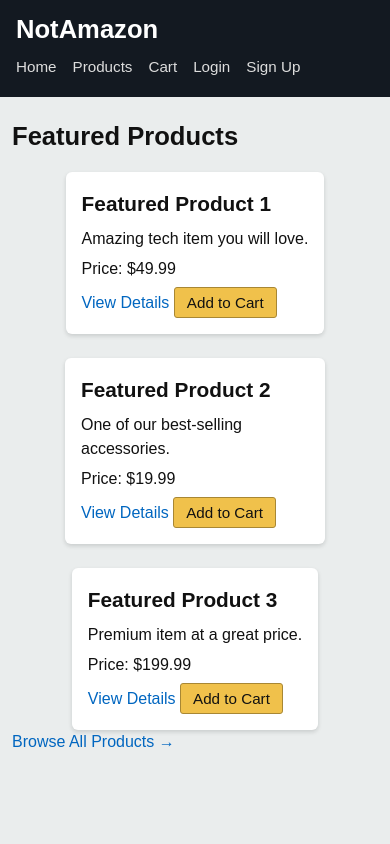
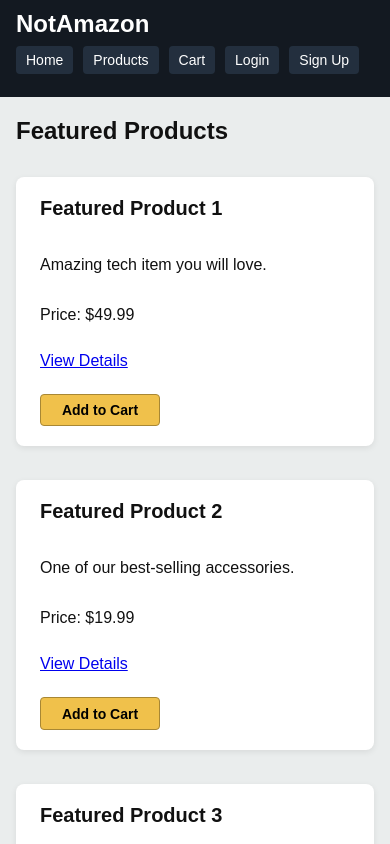
Before and after one commit to CThopps/NotAmazon, a website: page public/index.html in a window 390 px wide. Shown: the top 844 px of the page. Drawn offline with Linux system fonts and the light colour scheme; no server answers.

Commit message:
Add visual Design 2
- improve design to better mimic Amazon design

```diff
--- a/public/styles.css
+++ b/public/styles.css
@@ -1,168 +1,254 @@
-/* ---------- Base layout ---------- */
+/* ===========================
+   GLOBAL: Layout & Typography
+   =========================== */
 
-*,
-*::before,
-*::after {
+* {
     box-sizing: border-box;
-    margin: 0;
-    padding: 0;
 }
 
 body {
+    margin: 0;
     font-family: Arial, Helvetica, sans-serif;
-    background-color: #eaeded; /* Amazon-ish grey */
+    background-color: #eaeded;          /* Amazon-style grey */
     color: #111;
-    line-height: 1.5;
 }
 
-a {
-    color: #0066c0;
-    text-decoration: none;
+/* Main content wrapper */
+main {
+    max-width: 1200px;
+    margin: 20px auto;
+    padding: 0 16px;
 }
 
-a:hover {
-    text-decoration: underline;
-}
-
-/* ---------- Header / Nav ---------- */
+/* ===========================
+   HEADER & NAVIGATION (all pages)
+   =========================== */
 
 header {
-    background-color: #131921;          /* dark Amazon top bar */
-    color: #fff;
-    padding: 12px 40px;
-    display: flex;
-    flex-direction: column;
-    gap: 8px;
+    background-color: #131921;          /* Amazon dark blue */
+    color: white;
+    padding: 10px 16px;
 }
 
 header h1 {
-    font-size: 1.6rem;
-    font-weight: 700;
+    margin: 0;
+    font-size: 24px;
 }
 
 nav {
+    margin-top: 8px;
     display: flex;
     flex-wrap: wrap;
-    gap: 16px;
+    gap: 10px;
     align-items: center;
 }
 
 nav a {
-    color: #ddd;
-    font-size: 0.95rem;
+    color: white;
+    text-decoration: none;
+    padding: 6px 10px;
+    border-radius: 4px;
+    font-size: 14px;
+    background-color: #232f3e;          /* slightly lighter */
 }
 
 nav a:hover {
-    color: #fff;
+    background-color: #37475a;
 }
 
-/* Logout form inline in nav */
 nav form {
-    display: inline-block;
+    margin: 0;
 }
 
-/* ---------- Main container ---------- */
-
-main {
-    max-width: 1200px;
-    margin: 20px auto 40px auto;
-    padding: 0 20px;
+nav button {
+    background-color: #232f3e;
+    color: white;
+    border: none;
+    padding: 6px 10px;
+    border-radius: 4px;
+    cursor: pointer;
+    font-size: 14px;
 }
 
-main h2 {
-    font-size: 1.6rem;
-    margin-bottom: 16px;
+nav button:hover {
+    background-color: #37475a;
 }
 
-/* ---------- Buttons ---------- */
+#user-info {
+    margin-top: 6px;
+    font-size: 13px;
+    color: #d5d9d9;
+}
+
+/* ===========================
+   GLOBAL BUTTON STYLE
+   (applies everywhere unless overridden)
+   =========================== */
 
 button,
-input[type="submit"] {
-    background-color: #f0c14b;      /* Amazon yellow */
-    color: #111;
+.btn-primary {
+    background-color: #f0c14b;
     border: 1px solid #a88734;
-    border-radius: 3px;
-    padding: 6px 12px;
-    font-size: 0.95rem;
+    padding: 0.45rem 1rem;
+    border-radius: 4px;
     cursor: pointer;
+    font-weight: 600;
+    font-size: 14px;
+    min-width: 120px;
+    text-align: center;
 }
 
 button:hover,
-input[type="submit"]:hover {
-    background-color: #f5d47a;
+.btn-primary:hover {
+    background-color: #e2b33c;
 }
 
-/* ---------- Product cards ---------- */
-
-.product {
-    background-color: #fff;
-    border-radius: 6px;
-    padding: 16px;
-    box-shadow: 0 2px 4px rgba(15, 17, 17, 0.15);
+/* Secondary/grey buttons (if you want to apply manually) */
+button.secondary {
+    background-color: #e7e9ec;
+    border-color: #a2a6ac;
 }
 
-.product h3,
-.product h2 {
-    font-size: 1.3rem;
-    margin-bottom: 8px;
+button.secondary:hover {
+    background-color: #d5d7da;
+}
+
+/* ===========================
+   PRODUCT LISTS (Catalogue & Home Featured)
+   =========================== */
+
+/* Container for product lists */
+#product-list,
+#featured-products {
+    display: flex;
+    flex-direction: column;   /* one card per row */
+    gap: 1.5rem;
+    max-width: 900px;
+    margin: 2rem auto;
+}
+
+/* Product card as a horizontal row */
+.product {
+    background-color: #ffffff;
+    border-radius: 8px;
+    box-shadow: 0 2px 6px rgba(0, 0, 0, 0.08);
+    padding: 1.25rem 1.5rem;
+
+    display: flex;            /* horizontal layout */
+    align-items: flex-start;
+    gap: 1.5rem;
+}
+
+/* Product title & text */
+.product h2,
+.product h3 {
+    margin: 0 0 0.5rem;
+    font-size: 1.25rem;
 }
 
 .product p {
-    margin-bottom: 6px;
+    margin: 0.25rem 0;
 }
 
-.product form {
-    margin-top: 6px;
+.product strong {
+    font-weight: 600;
 }
 
-/* ---------- Catalogue grid (4 per row) ---------- */
-
-#product-list {
-    display: grid;
-    grid-template-columns: repeat(4, minmax(0, 1fr));
-    gap: 24px;
+/* Let text area expand */
+.product h2,
+.product h3,
+.product p {
+    flex: 1 1 auto;
 }
 
-#product-list .product {
-    max-width: 260px;
-    margin: 0 auto;
+/* Forms on the right side (View Details / Add to Cart) */
+.product form {
+    margin: 0;
 }
 
-/* ---------- Home featured grid (3 centered) ---------- */
-
-#featured-products {
-    display: grid;
-    grid-template-columns: repeat(3, minmax(0, 1fr));
-    gap: 24px;
-    max-width: 900px;
-    margin: 0 auto;
+/* First form (View Details) gets pushed to the far right */
+.product form:first-of-type {
+    margin-left: auto;
 }
 
-#featured-products .product {
-    max-width: 260px;
-    margin: 0 auto;
+/* Space between the two product buttons */
+.product form + form {
+    margin-left: 0.5rem;
 }
 
-/* ---------- Cart & tables ---------- */
-
-table {
-    border-collapse: collapse;
-    width: 100%;
-    background-color: #fff;
+/* Fix the two action forms to same width & center buttons */
+.product form:nth-of-type(1),
+.product form:nth-of-type(2) {
+    flex: 0 0 140px;      /* fixed width column */
+    display: flex;
+    justify-content: center;
 }
 
-th,
-td {
-    border: 1px solid #ddd;
-    padding: 8px;
-    text-align: left;
+/* ===========================
+   CART PAGE (layout of items & buttons)
+   =========================== */
+
+/* Cart main heading */
+main h2 {
+    margin-top: 0;
 }
 
-th {
-    background-color: #f3f3f3;
+/* Each cart item card */
+main section article {
+    background-color: #ffffff;
+    border-radius: 6px;
+    padding: 12px 14px;
+    box-shadow: 0 1px 3px rgba(15, 17, 17, 0.12);
+    margin-bottom: 10px;
+
+    /* Horizontal layout: text on left, actions on right */
+    display: flex;
+    justify-content: space-between;
+    align-items: flex-start;
+    gap: 16px;
 }
 
-/* ---------- Forms (login / signup / checkout) ---------- */
+/* Text section (product name, price, quantity text) */
+main section article h3,
+main section article p {
+    margin: 4px 0;
+}
+
+/* Right side wrapper for Update + Remove */
+.cart-actions {
+    display: flex;
+    flex-wrap: wrap;          /* so they wrap nicely on small screens */
+    gap: 8px;
+    align-items: center;
+}
+
+/* Each form (Update / Remove) in cart actions */
+.cart-actions form {
+    margin: 0;
+    display: flex;
+    align-items: center;
+    gap: 4px;
+}
+
+/* Quantity input in cart: keep it narrow */
+.cart-actions input[type="number"] {
+    width: 60px;
+}
+
+/* Slightly tighter button for remove (optional) */
+form[action="/cart/remove"] button {
+    min-width: 250px;
+    margin-top: 15px;
+}
+
+form[action="/cart/update"] button {
+    min-width: 250px;
+    margin-top: 15px;
+}
+
+/* ===========================
+   FORMS (Login, Signup, Checkout, Admin)
+   =========================== */
 
 form div,
 form label {
@@ -176,40 +262,66 @@ input[type="password"],
 input[type="number"],
 select,
 textarea {
+    padding: 6px 8px;
+    border-radius: 4px;
+    border: 1px solid #a2a6ac;
     width: 100%;
-    max-width: 350px;
-    padding: 6px 8px;
-    margin-top: 4px;
-    border-radius: 3px;
-    border: 1px solid #a6a6a6;
+    max-width: 320px;
+    font-size: 14px;
 }
 
-/* ---------- Responsive tweaks ---------- */
+/* ===========================
+   TABLE STYLING (Admin products & order summary)
+   =========================== */
 
-@media (max-width: 1000px) {
-    #product-list {
-        grid-template-columns: repeat(3, minmax(0, 1fr));
+table {
+    border-collapse: collapse;
+    width: 100%;
+    background-color: #ffffff;
+}
+
+th, td {
+    padding: 8px 10px;
+    border: 1px solid #d5d9d9;
+    text-align: left;
+}
+
+th {
+    background-color: #f3f3f3;
+}
+
+/* ===========================
+   RESPONSIVE TWEAKS (small screens)
+   =========================== */
+
+@media (max-width: 700px) {
+
+    /* Product cards stack vertically on small screens */
+    .product {
+        flex-direction: column;
+        align-items: flex-start;
+    }
+
+    .product form:first-of-type {
+        margin-left: 0;  /* don’t push to right on small screens */
+    }
+
+    .product form {
+        margin-top: 0.4rem;
+    }
+
+    .product form + form {
+        margin-left: 0;   /* stack buttons instead of side-by-side if needed */
+    }
+
+    /* Cart items: allow wrapping */
+    main section article {
+        flex-direction: column;
+        align-items: flex-start;
+    }
+
+    .cart-actions {
+        align-self: stretch;
+        justify-content: flex-start;
     }
 }
-
-@media (max-width: 800px) {
-    #product-list,
-    #featured-products {
-        grid-template-columns: repeat(2, minmax(0, 1fr));
-    }
-}
-
-@media (max-width: 550px) {
-    #product-list,
-    #featured-products {
-        grid-template-columns: 1fr;
-    }
-
-    header {
-        padding: 10px 16px;
-    }
-
-    main {
-        padding: 0 12px;
-    }
-}
```
Also changed, not shown: server.js (+43 -0 lines).
